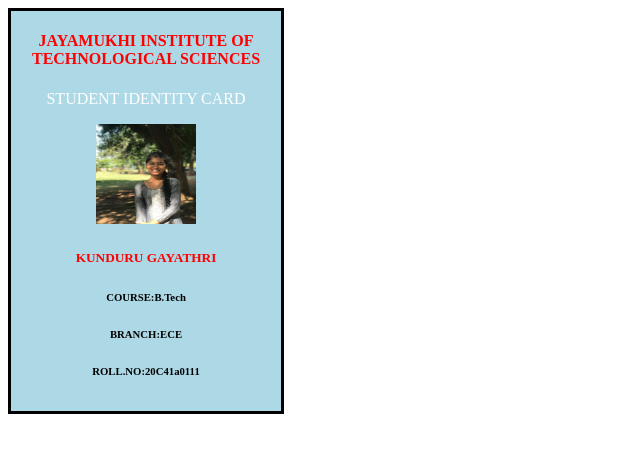
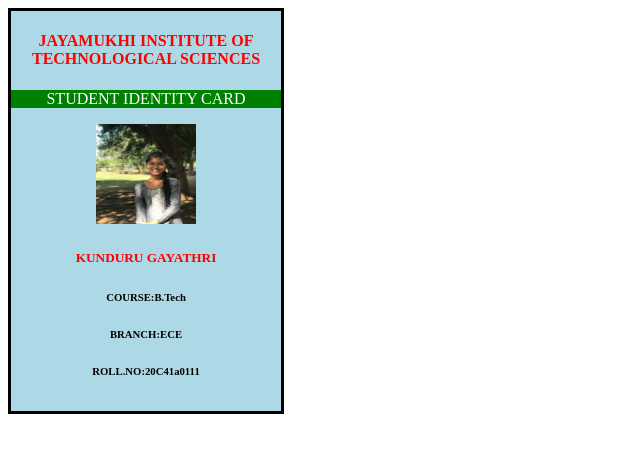
Before and after one commit to Gayathri2828/idcard, a plain HTML site: page index.html in a window 1280 px wide. Shown: the whole page, without its empty margins (0-640 px from the left). Drawn offline with Linux system fonts and the light colour scheme.

Commit message:
Update index.html

```diff
--- a/index.html
+++ b/index.html
@@ -26,7 +26,7 @@
         geth4.style.color="red"
         getp=document.getElementById("card")
         getp.style.color="white"
-        // getp.style.backgroundColor="green"
+        getp.style.backgroundColor="green"
         getdiv=document.getElementById("top")
         getdiv.style.backgroundColor="lightblue"
         geth5=document.getElementById("name")
```
